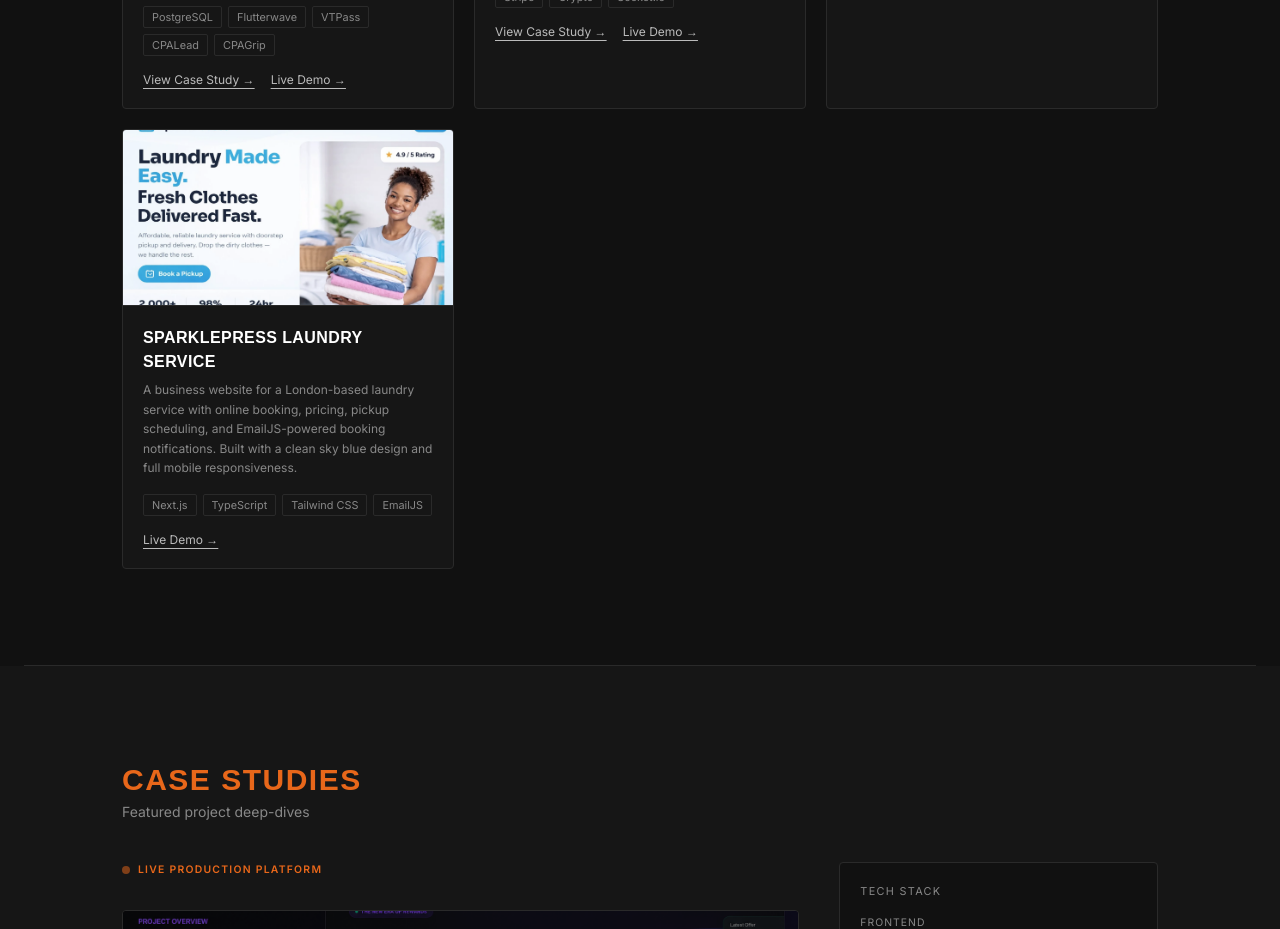
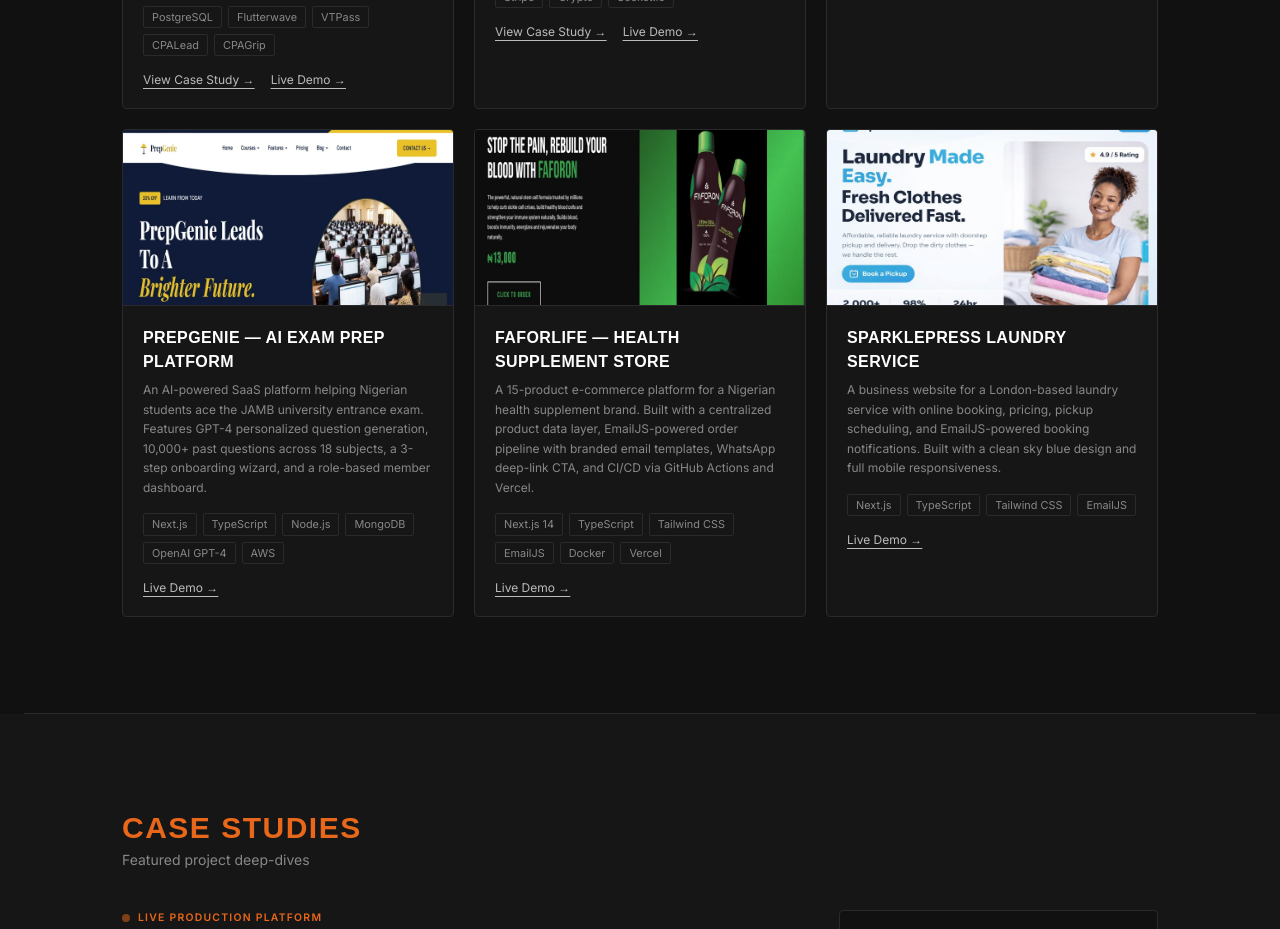
Before and after one commit to selective01/kenslab-portfolio, a Next.js app: page / in a window 1280 px wide. Shown: the part 3540-4469 px from the top of the page. Built offline with nearby package versions, Linux system fonts and the light colour scheme; a web font is replaced by a local one.

Commit message:
feat: add PrepGenie and Healthconvat projects

```diff
--- a/src/data/projects.ts
+++ b/src/data/projects.ts
@@ -26,6 +26,25 @@
     image:       "/images/projects/kcee-collection.webp",
     tags:        ["React", "Node.js", "MongoDB", "Paystack"],
     demoUrl:     "https://kcee-collection.vercel.app/",
+    caseStudy:   false,
+  },
+  {
+    id:          "prepgenie",
+    title:       "PrepGenie — AI Exam Prep Platform",
+    description: "An AI-powered SaaS platform helping Nigerian students ace the JAMB university entrance exam. Features GPT-4 personalized question generation, 10,000+ past questions across 18 subjects, a 3-step onboarding wizard, and a role-based member dashboard.",
+    image:       "/images/projects/prepgenie.webp",
+    tags:        ["Next.js", "TypeScript", "Node.js", "MongoDB", "OpenAI GPT-4", "AWS"],
+    demoUrl:     "https://prepgenie-app.vercel.app/",
+    caseStudy:   false,
+  },
+  {
+    id:          "healthconvat",
+    title:       "Faforlife — Health Supplement Store",
+    description: "A 15-product e-commerce platform for a Nigerian health supplement brand. Built with a centralized product data layer, EmailJS-powered order pipeline with branded email templates, WhatsApp deep-link CTA, and CI/CD via GitHub Actions and Vercel.",
+    image:       "/images/projects/healthconvat.webp",
+    tags:        ["Next.js 14", "TypeScript", "Tailwind CSS", "EmailJS", "Docker", "Vercel"],
+    demoUrl:     "https://healthconvat.com/",
+    caseStudy:   false,
   },
   {
     id:          "sparkle-press",
```
Also changed, not shown: public/images/projects/healthconvat.webp (added), public/images/projects/prepgenie.webp (added).
